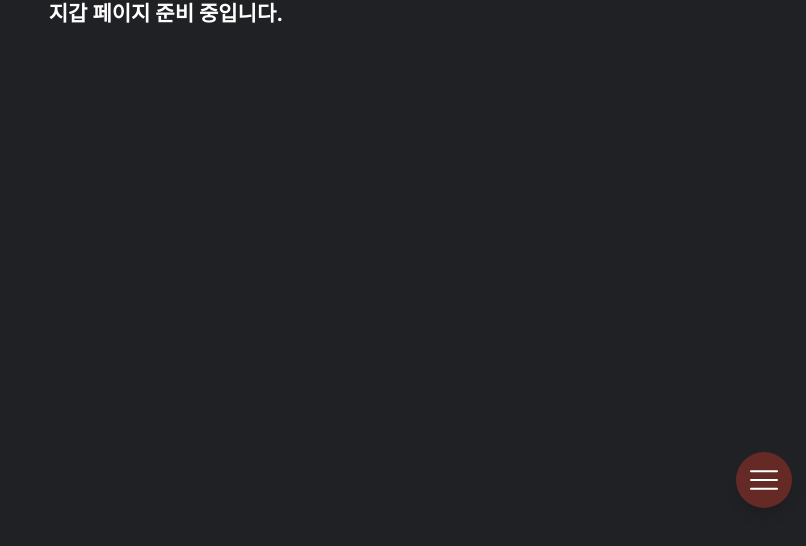
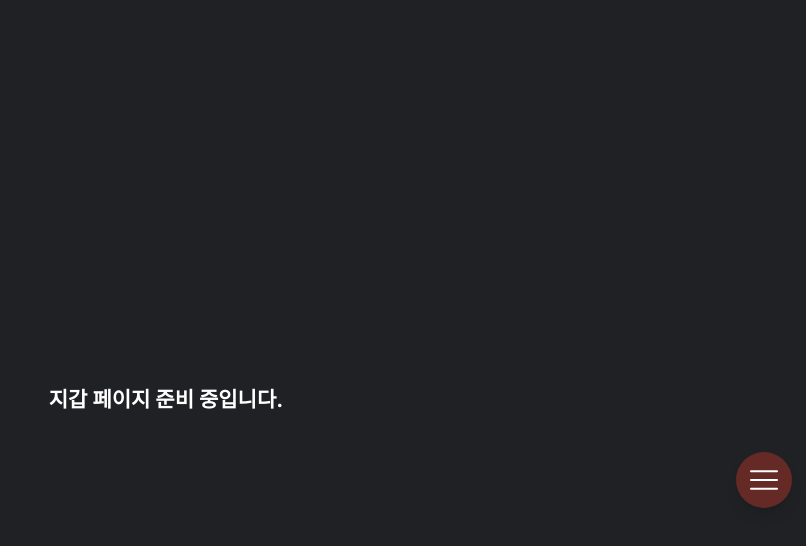
Before and after one commit to imsourceboom/nomorethink-front, a Next.js app: page /wallet in a window 1280 px wide. Shown: the top 546 px of the page, without its empty margins (474-1280 px from the left). Built offline with nearby package versions, Linux system fonts and the light colour scheme.

Commit message:
수정: 월렛과 설정 페이지 메시지를 fixed 속성으로 화면 중앙에 배치

```diff
--- a/app/(pages)/settings/page.tsx
+++ b/app/(pages)/settings/page.tsx
@@ -5,7 +5,7 @@ import TelegramWrapper from '@/app/components/TelegramWrapper';
 export default function Settings() {
     return (
         <TelegramWrapper>
-            <div className="flex items-center justify-center h-full bg-primary">
+            <div className="fixed top-1/2 left-1/2 transform -translate-x-1/2 -translate-y-1/2 text-center">
                 <h1 className="text-2xl font-bold text-white whitespace-nowrap">설정 페이지 준비 중입니다.</h1>
             </div>
         </TelegramWrapper>
--- a/app/(pages)/wallet/page.tsx
+++ b/app/(pages)/wallet/page.tsx
@@ -5,7 +5,7 @@ import TelegramWrapper from '@/app/components/TelegramWrapper';
 export default function Wallet() {
     return (
         <TelegramWrapper>
-            <div className="flex items-center justify-center h-full bg-primary">
+            <div className="fixed top-1/2 left-1/2 transform -translate-x-1/2 -translate-y-1/2 text-center">
                 <h1 className="text-2xl font-bold text-white whitespace-nowrap">지갑 페이지 준비 중입니다.</h1>
             </div>
         </TelegramWrapper>
```
